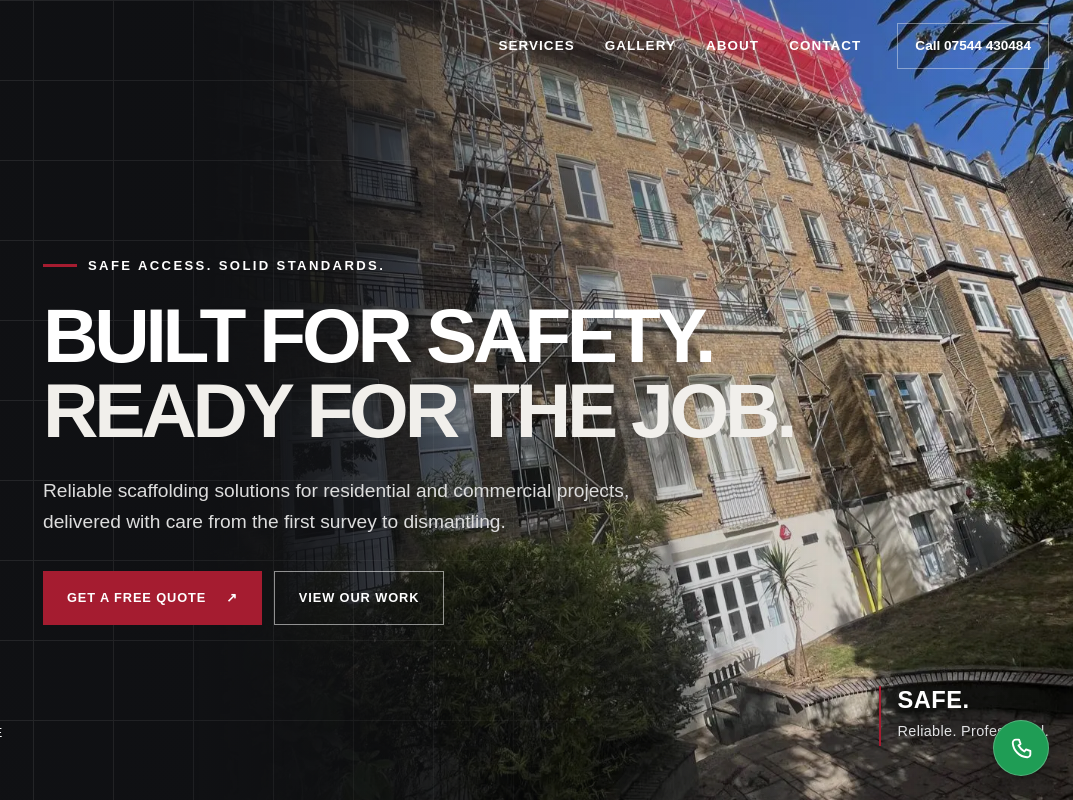
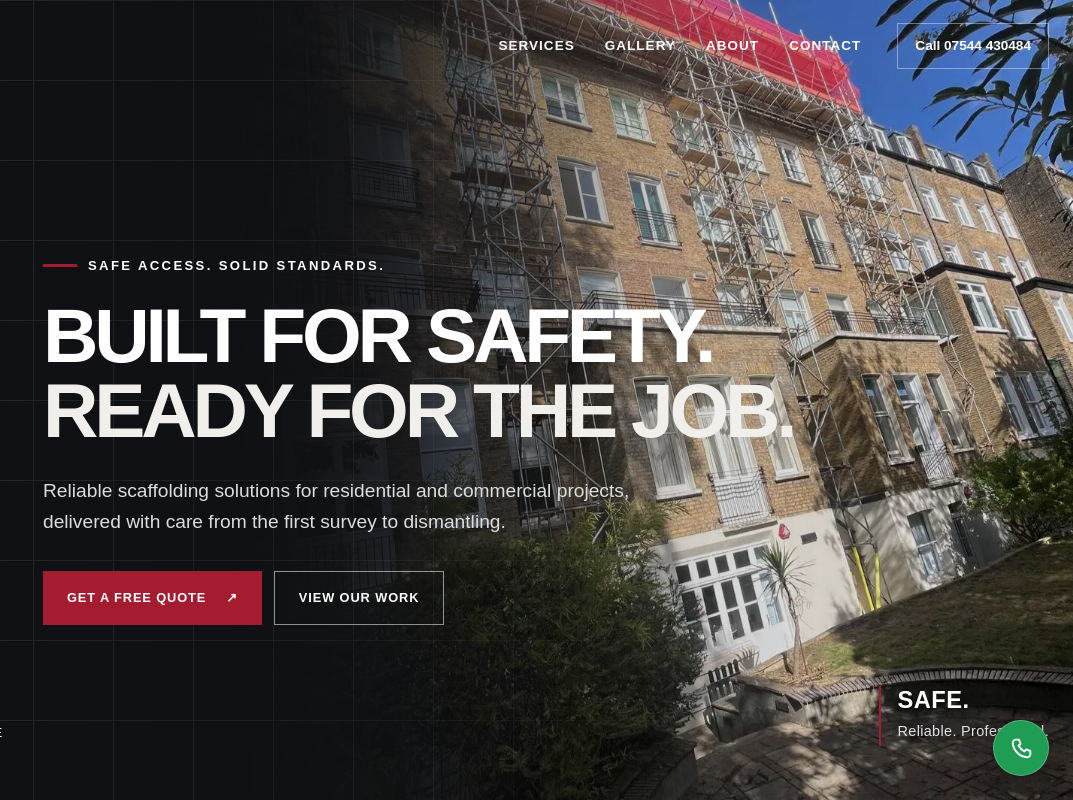
Before and after one commit to fredyandre/safe-frame-scaffolding, a website: page index.html in a window 1280 px wide. Shown: the top 800 px of the page, 207-1280 px from the left. Drawn offline with Linux system fonts and the light colour scheme.

Commit message:
Center hero blend and soften image zoom

```diff
--- a/styles.css
+++ b/styles.css
@@ -21,10 +21,10 @@ a{color:inherit;text-decoration:none}
 .header-cta:hover{background:var(--red);border-color:var(--red)}
 .menu-toggle{display:none}
 .hero{min-height:100svh;position:relative;color:#fff;display:grid;align-items:center;overflow:hidden;background:#111}
-.hero:before{content:"";position:absolute;inset:0;z-index:1;pointer-events:none;background:linear-gradient(90deg,#101114 0%,rgba(16,17,20,.96) 31%,rgba(16,17,20,.42) 52%,rgba(16,17,20,.1) 72%,transparent 100%)}
-.hero-media{position:absolute;inset:0 0 0 30%;z-index:0;overflow:hidden;background:#111 url('assets/project-14.webp') center 38%/cover;transform:none;-webkit-mask-image:linear-gradient(90deg,transparent 0%,rgba(0,0,0,.18) 10%,#000 34%);mask-image:linear-gradient(90deg,transparent 0%,rgba(0,0,0,.18) 10%,#000 34%)}
+.hero:before{content:"";position:absolute;inset:0;z-index:1;pointer-events:none;background:linear-gradient(90deg,#101114 0%,rgba(16,17,20,.98) 34%,rgba(16,17,20,.7) 46%,rgba(16,17,20,.28) 58%,rgba(16,17,20,.08) 72%,transparent 100%)}
+.hero-media{position:absolute;inset:0 0 0 30%;z-index:0;overflow:hidden;background:#111 url('assets/project-14.webp') center 38%/cover;transform:none;-webkit-mask-image:linear-gradient(90deg,transparent 0%,rgba(0,0,0,.12) 14%,rgba(0,0,0,.65) 32%,#000 50%);mask-image:linear-gradient(90deg,transparent 0%,rgba(0,0,0,.12) 14%,rgba(0,0,0,.65) 32%,#000 50%)}
 .hero-media:after{content:"";position:absolute;inset:0;z-index:4;background:rgba(9,10,12,.08)}
-.hero-slide{position:absolute;inset:0;background-position:center 45%;background-size:cover;opacity:0;transform:scale(1.035);transition:opacity .8s ease-in-out,transform 4.8s linear;will-change:opacity,transform}
+.hero-slide{position:absolute;inset:0;background-position:center 45%;background-size:cover;opacity:0;transform:scale(1.018);transition:opacity .8s ease-in-out,transform 4.8s linear;will-change:opacity,transform}
 .hero-slide.is-active{opacity:1;transform:scale(1)}
 .hero-slide-project-front{background-image:url('assets/project-14.webp');background-position:center 38%}
 .hero-slide-project-rear{background-image:url('assets/project-15.webp');background-position:center 45%}
```
